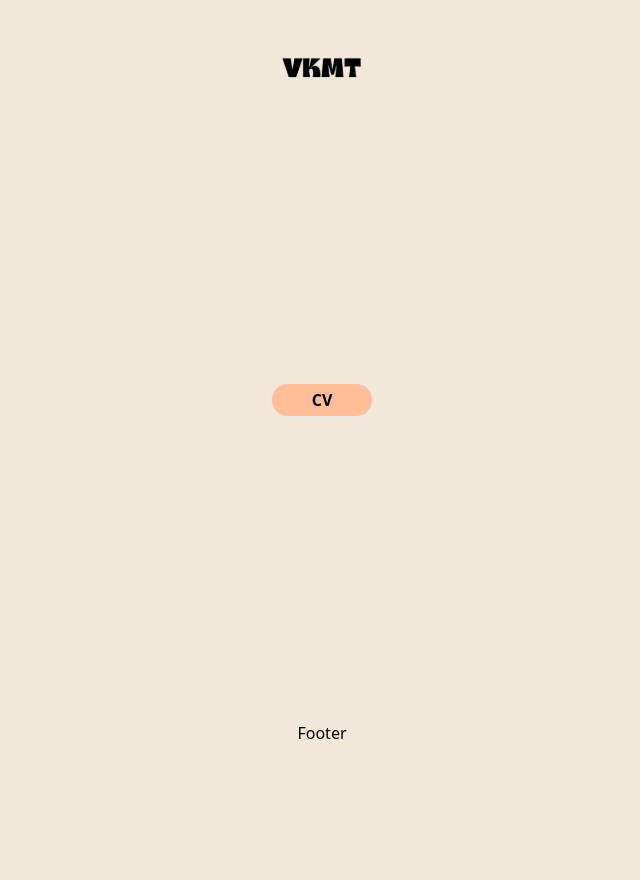
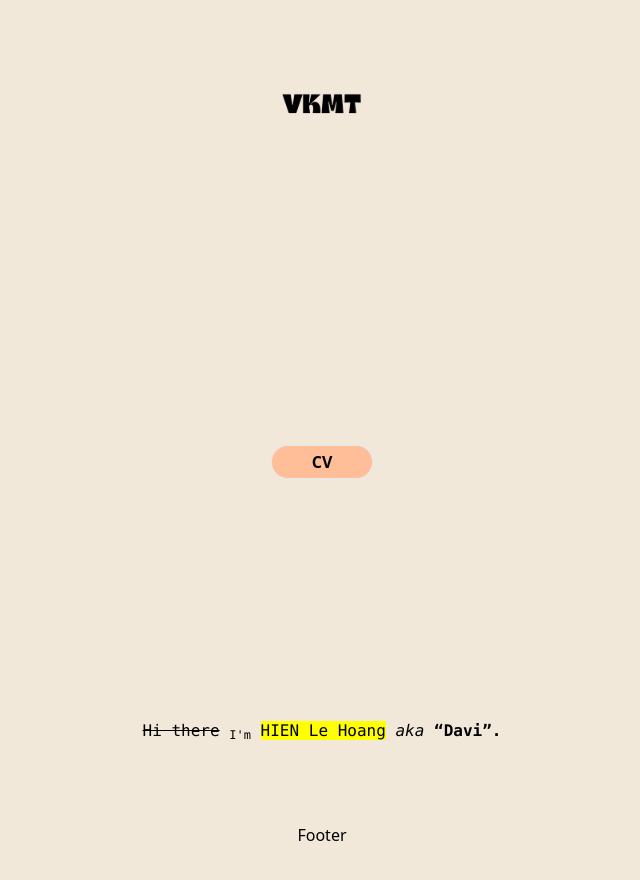
Before and after one commit to hoaqhienn/vkmt-web-application, a React (Vite) app: page / in a window 1280 px wide. Shown: the top 880 px of the page, without its empty margins (318-958 px from the left). Before the commit the page ends 800 px from the top, so only its background shows below. Built offline with nearby package versions, Linux system fonts and the light colour scheme.

Commit message:
chore: update layout

```diff
--- a/src/Layout.jsx
+++ b/src/Layout.jsx
@@ -8,16 +8,16 @@ const Layout = () => {
     navigate("/");
   };
   return (
-    <div className="flex flex-col h-screen items-center">
-      <header className="flex h-1/6 w-screen items-center justify-center">
-        <button onClick={handleClick}>
+    <div className="flex flex-col w-full h-screen items-center">
+      <header className="flex items-center justify-center">
+        <button className="py-20" onClick={handleClick}>
           <img src={Logo} alt="VKMT Logo" width="80" height="45" />
         </button>
       </header>
-      <main className="flex h-4/6 w-screen items-center justify-center">
+      <main className="flex items-center justify-center">
         <Outlet />
       </main>
-      <footer className="flex h-1/6 w-screen items-center justify-center">
+      <footer className="flex py-20 items-center justify-center">
         <p>Footer</p>
       </footer>
     </div>
--- a/src/output.css
+++ b/src/output.css
@@ -562,20 +562,20 @@ video {
   display: flex;
 }
 
-.h-1\/6 {
-  height: 16.666667%;
-}
-
-.h-4\/6 {
-  height: 66.666667%;
-}
-
 .h-screen {
   height: 100vh;
 }
 
+.h-full {
+  height: 100%;
+}
+
 .w-screen {
   width: 100vw;
+}
+
+.w-full {
+  width: 100%;
 }
 
 .min-w-max {
@@ -627,13 +627,23 @@ video {
   padding-bottom: 0.25rem;
 }
 
+.py-20 {
+  padding-top: 5rem;
+  padding-bottom: 5rem;
+}
+
+.py-60 {
+  padding-top: 15rem;
+  padding-bottom: 15rem;
+}
+
+.py-10 {
+  padding-top: 2.5rem;
+  padding-bottom: 2.5rem;
+}
+
 .font-bold {
   font-weight: 700;
-}
-
-.text-red-500 {
-  --tw-text-opacity: 1;
-  color: rgb(239 68 68 / var(--tw-text-opacity));
 }
 
 span.ripple {
--- a/src/pages/CV.jsx
+++ b/src/pages/CV.jsx
@@ -2,8 +2,8 @@
 import Button from "../components/Button";
 const CV = () => {
   return (
-    <div>
-      <Button to="/">Home</Button>
+    <div className="flex py-60 justify-center items-center">
+    <Button to="/">Home</Button>
     </div>
   );
 };
--- a/src/pages/Home.jsx
+++ b/src/pages/Home.jsx
@@ -2,8 +2,17 @@
 import Button from "../components/Button";
 const Home = () => {
   return (
-    <div>
+    <div className="justify-center items-center">
+      <div className="flex py-60 justify-center items-center">
       <Button to="/cv">CV</Button>
+      </div>
+      <pre>
+        <del>Hi there</del> <sub>I&apos;m</sub> <mark>HIEN Le Hoang</mark> <em>aka</em>{" "}
+        <strong>
+          <q>Davi</q>.
+        </strong>
+      </pre>
+
     </div>
   );
 };
--- a/vite.config.js
+++ b/vite.config.js
@@ -4,4 +4,7 @@ import react from '@vitejs/plugin-react-swc'
 // https://vitejs.dev/config/
 export default defineConfig({
   plugins: [react()],
+  watch: {
+    include: ['src/output.css'],
+  },
 })
```
